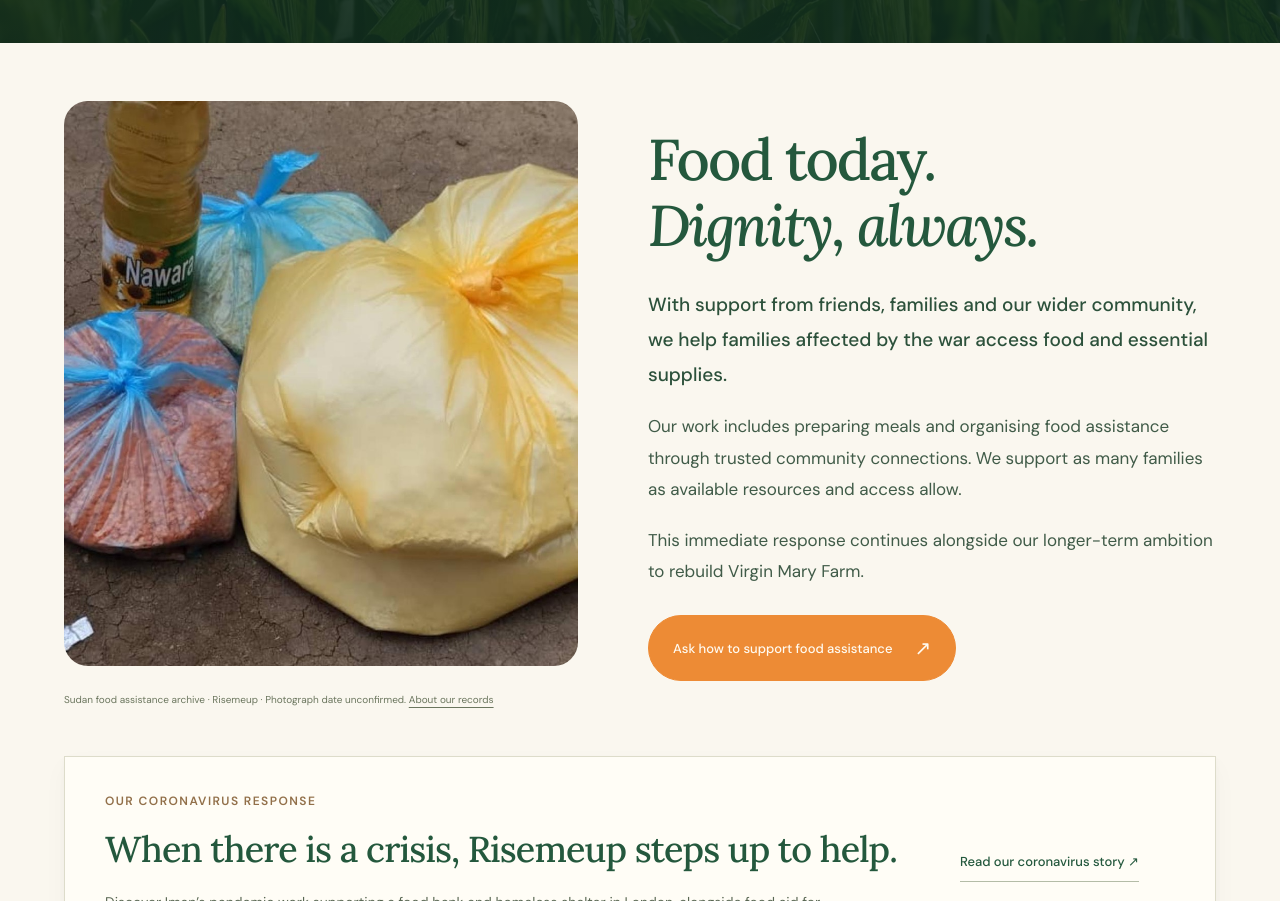
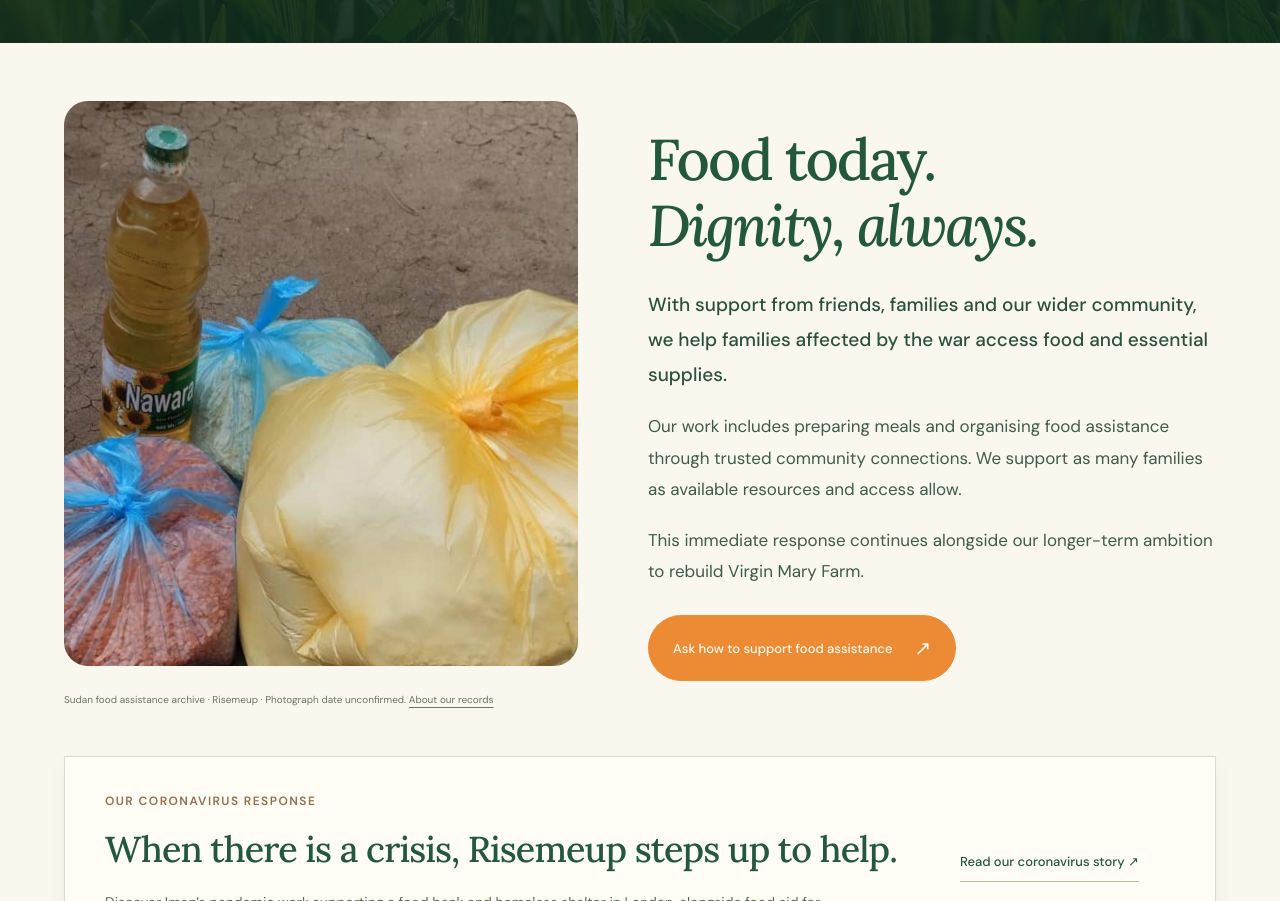
Before and after one commit to Hero988/RiseMeUp, a React (Vite) app: page / in a window 1280 px wide. Shown: the part 3786-4687 px from the top of the page. Built offline with nearby package versions, Linux system fonts and the light colour scheme; a web font is replaced by a local one.

Commit message:
Frame food assistance photo from top to show full oil bottle

```diff
--- a/public/homepage-theme.css
+++ b/public/homepage-theme.css
@@ -1088,3 +1088,6 @@
 }
 
 .home-page #virgin-mary-farm .farm-women > .text-link{font-weight:700}
+
+/* Keep the full cooking-oil bottle visible in the food assistance photo. */
+.home-page #relief .photo img{object-position:center top}
```
